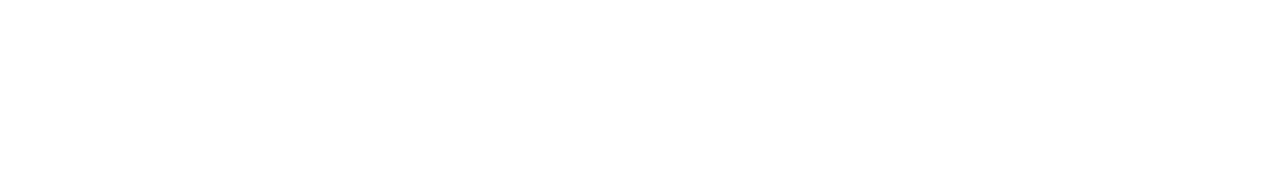
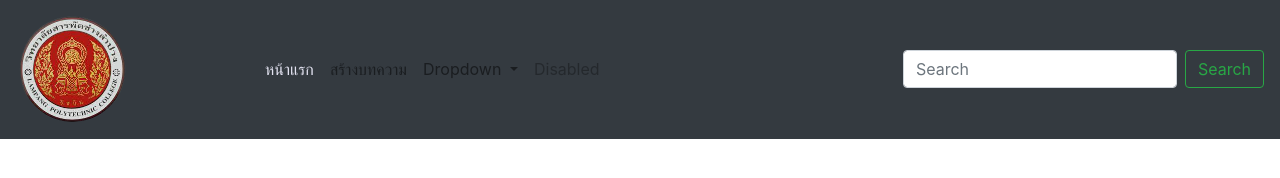
Before and after one commit to vorasit/web_lampang_poly, a plain HTML site: page index.html in a window 1280 px wide. Drawn offline with nearby package versions, Linux system fonts and the light colour scheme.

Commit message:
img and update template

```diff
--- a/index.html
+++ b/index.html
@@ -4,9 +4,48 @@
     <meta charset="UTF-8">
     <meta http-equiv="X-UA-Compatible" content="IE=edge">
     <meta name="viewport" content="width=device-width, initial-scale=1.0">
-    <title>Document</title>
+    <title>วิทยาลัยสารพัดช่างลำปาง</title>
+    <link rel="stylesheet" href="https://stackpath.bootstrapcdn.com/bootstrap/4.4.1/css/bootstrap.min.css" integrity="sha384-Vkoo8x4CGsO3+Hhxv8T/Q5PaXtkKtu6ug5TOeNV6gBiFeWPGFN9MuhOf23Q9Ifjh" crossorigin="anonymous">
+    <script src="https://code.jquery.com/jquery-3.4.1.slim.min.js" integrity="sha384-J6qa4849blE2+poT4WnyKhv5vZF5SrPo0iEjwBvKU7imGFAV0wwj1yYfoRSJoZ+n" crossorigin="anonymous"></script>
+    <script src="https://cdn.jsdelivr.net/npm/popper.js@1.16.0/dist/umd/popper.min.js" integrity="sha384-Q6E9RHvbIyZFJoft+2mJbHaEWldlvI9IOYy5n3zV9zzTtmI3UksdQRVvoxMfooAo" crossorigin="anonymous"></script>
+    <script src="https://stackpath.bootstrapcdn.com/bootstrap/4.4.1/js/bootstrap.min.js" integrity="sha384-wfSDF2E50Y2D1uUdj0O3uMBJnjuUD4Ih7YwaYd1iqfktj0Uod8GCExl3Og8ifwB6" crossorigin="anonymous"></script>
+
 </head>
 <body>
+    <nav class="navbar navbar-expand-lg navbar-light bg-dark">
+        <a class="navbar-brand" href="#"><img src="img/lvc.png" alt="วิทยาลัยสารพัดช่างลำปาง" width="50%" height="50%"></a>
+        <button class="navbar-toggler" type="button" data-toggle="collapse" data-target="#navbarSupportedContent" aria-controls="navbarSupportedContent" aria-expanded="false" aria-label="Toggle navigation">
+          <span class="navbar-toggler-icon"></span>
+        </button>
 
+        <div class="collapse navbar-collapse" id="navbarSupportedContent">
+          <ul class="navbar-nav mr-auto">
+            <li class="nav-item active">
+              <a class="nav-link" href="" style="color:rgb(226, 226, 240)">หน้าแรก <span class="sr-only">(current)</span></a>
+            </li>
+            <li class="nav-item">
+              <a class="nav-link" href="">สร้างบทความ</a>
+            </li>
+            <li class="nav-item dropdown">
+              <a class="nav-link dropdown-toggle" href="#" id="navbarDropdown" role="button" data-toggle="dropdown" aria-haspopup="true" aria-expanded="false">
+                Dropdown
+              </a>
+              <div class="dropdown-menu" aria-labelledby="navbarDropdown">
+                <a class="dropdown-item" href="#">Action</a>
+                <a class="dropdown-item" href="#">Another action</a>
+                <div class="dropdown-divider"></div>
+                <a class="dropdown-item" href="#">Something else here</a>
+              </div>
+            </li>
+            <li class="nav-item">
+              <a class="nav-link disabled" href="#" tabindex="-1" aria-disabled="true">Disabled</a>
+            </li>
+          </ul>
+          <form class="form-inline my-2 my-lg-0">
+            <input class="form-control mr-sm-2" type="search" placeholder="Search" aria-label="Search">
+            <button class="btn btn-outline-success my-2 my-sm-0" type="submit">Search</button>
+          </form>
+        </div>
+      </nav>
 </body>
 </html>
```
Also changed, not shown: img/lvc.png (added).
